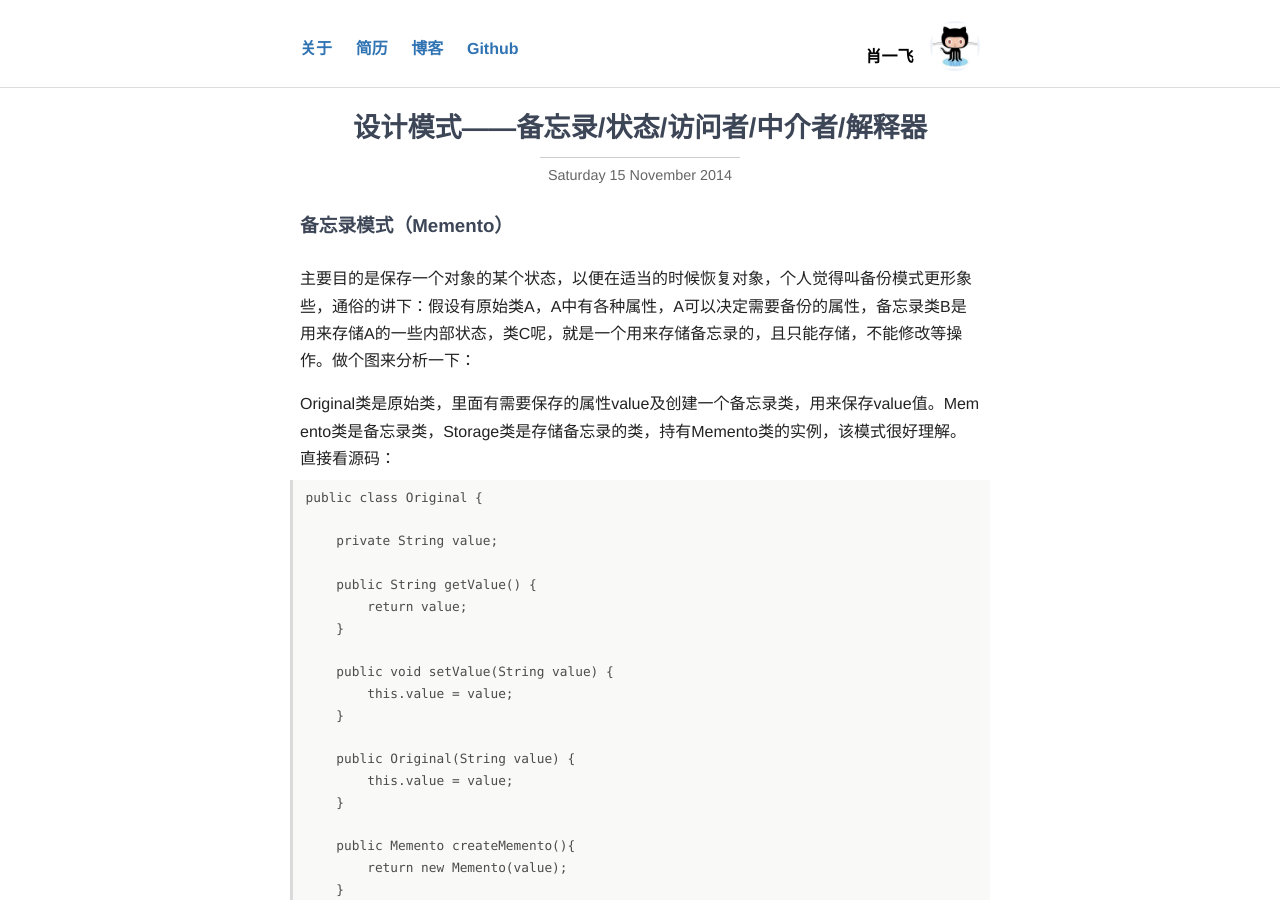
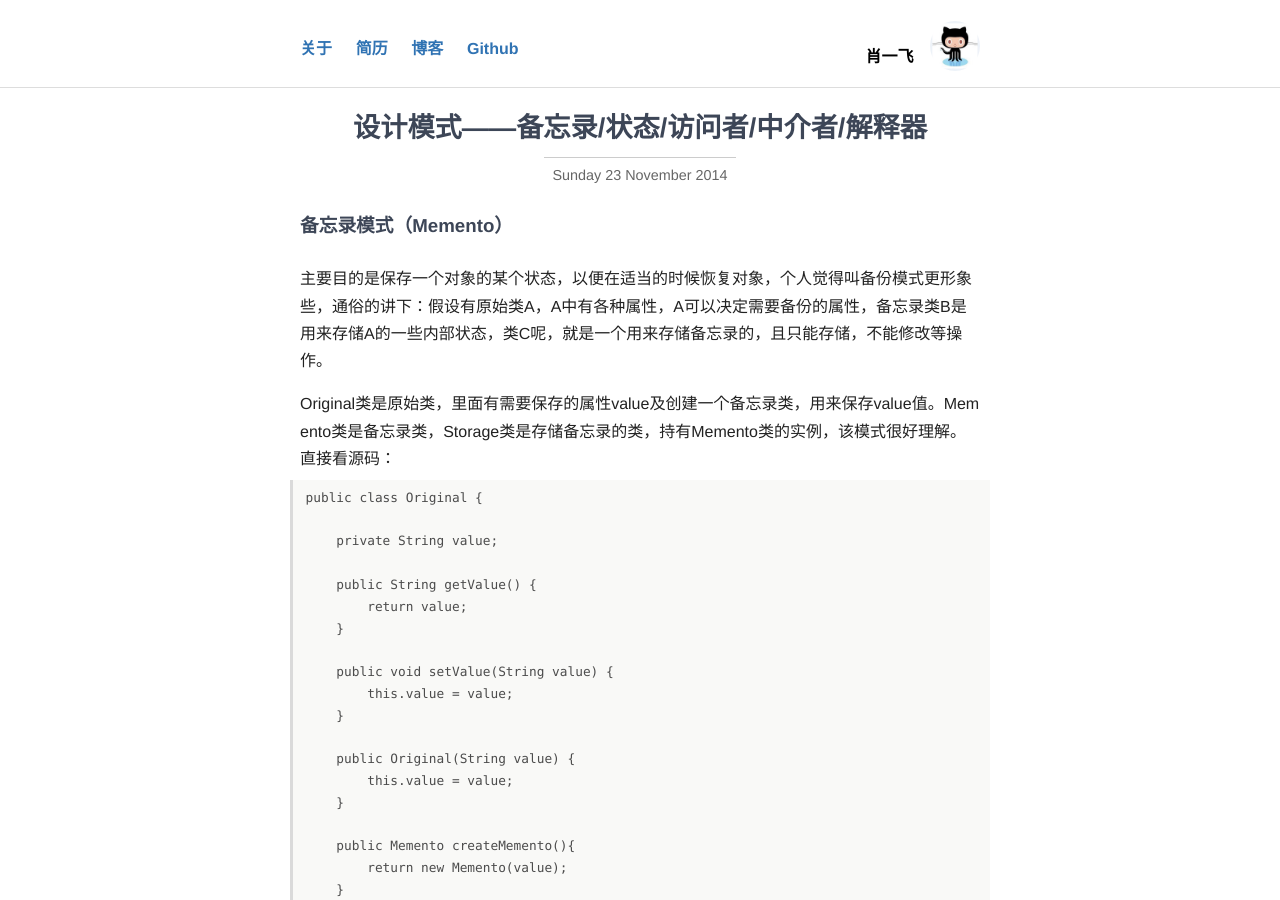
Before and after one commit to xiaoyifeibupt/xiaoyifeibupt.github.io, a Jekyll site: the page built from _posts/2014-11-23-Design-pattern-Decorator-Memento-State-Visitor-Mediator-Interpreter.md, in a window 1280 px wide and 900 px high. Built offline with Jekyll 4.4.1, drawn with Linux system fonts in a browser that asks for light colours; Markdown is read by kramdown in place of the engine named in the settings; comment, search, counter and statistics services are not loaded.

Commit message:
Update and rename 2014-11-15-Design-pattern-Decorator-Memento-State-Visitor-Mediator-Interpreter.md to 2014-11-23-Design-pattern-Decorator-Memento-State-Visitor-Mediator-Interpreter.md

```diff
--- a/_posts/2014-11-15-Design-pattern-Decorator-Memento-State-Visitor-Mediator-Interpreter.md
+++ b/_posts/2014-11-23-Design-pattern-Decorator-Memento-State-Visitor-Mediator-Interpreter.md
@@ -7,7 +7,7 @@ categories: [Design pattern]
 
 ###备忘录模式（Memento）
 
-主要目的是保存一个对象的某个状态，以便在适当的时候恢复对象，个人觉得叫备份模式更形象些，通俗的讲下：假设有原始类A，A中有各种属性，A可以决定需要备份的属性，备忘录类B是用来存储A的一些内部状态，类C呢，就是一个用来存储备忘录的，且只能存储，不能修改等操作。做个图来分析一下：
+主要目的是保存一个对象的某个状态，以便在适当的时候恢复对象，个人觉得叫备份模式更形象些，通俗的讲下：假设有原始类A，A中有各种属性，A可以决定需要备份的属性，备忘录类B是用来存储A的一些内部状态，类C呢，就是一个用来存储备忘录的，且只能存储，不能修改等操作。
 
 Original类是原始类，里面有需要保存的属性value及创建一个备忘录类，用来保存value值。Memento类是备忘录类，Storage类是存储备忘录的类，持有Memento类的实例，该模式很好理解。直接看源码：
 
```
